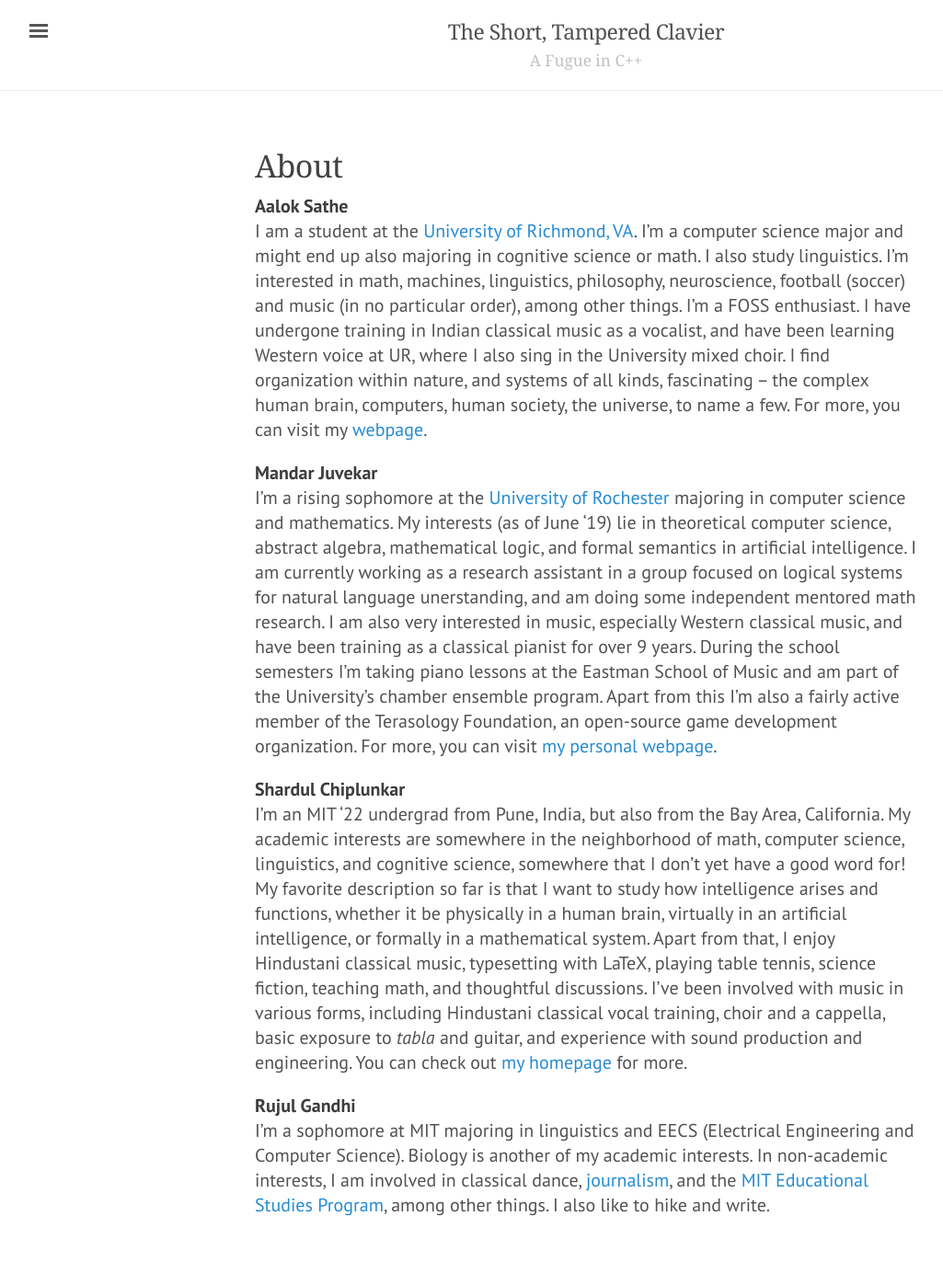
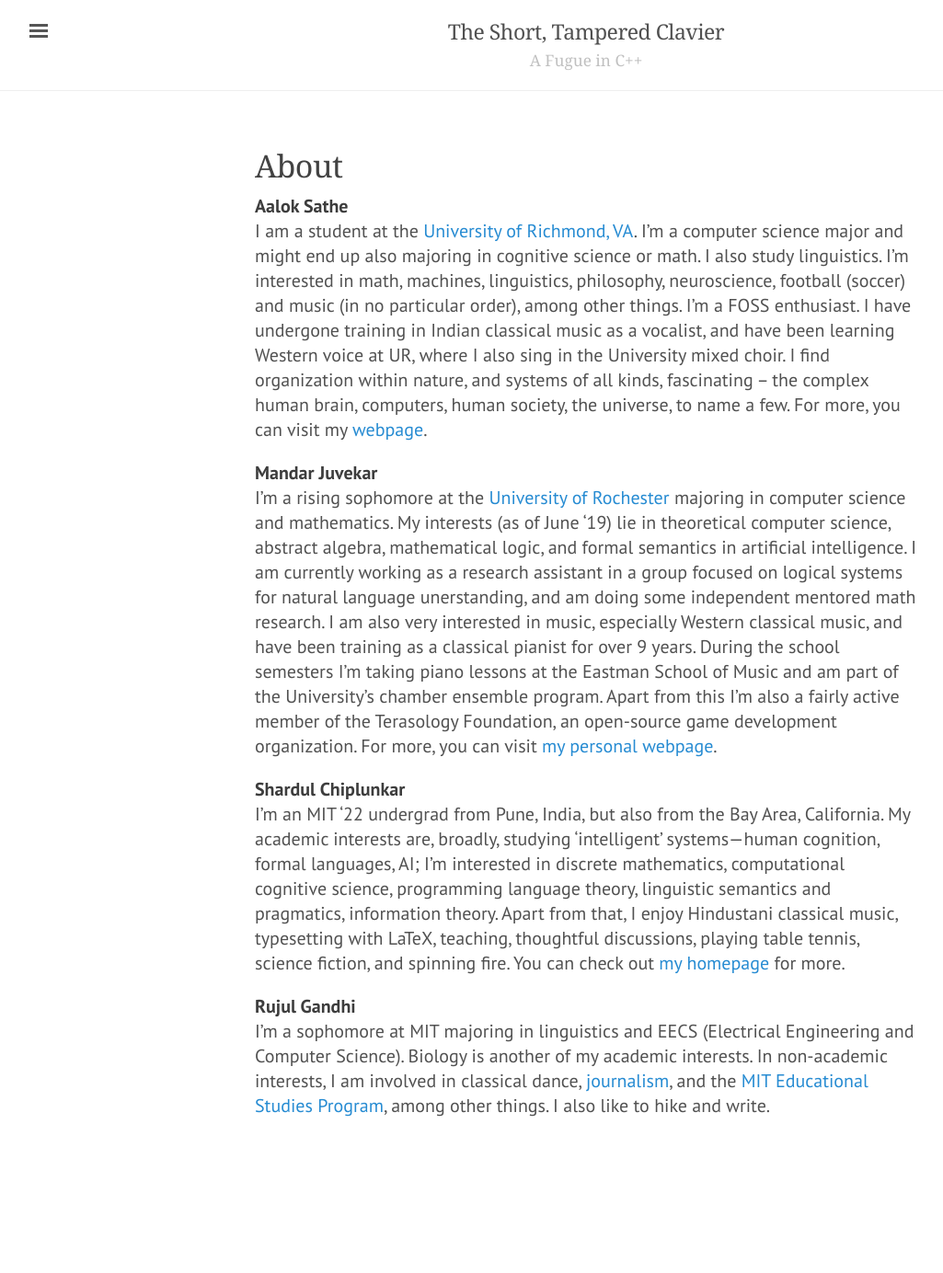
Before and after one commit to theshorttamperedclavier/theshorttamperedclavier.github.io, a Jekyll site: the page built from about.md, in a window 1280 px wide. Shown: the whole page at 92% size, without its empty margins (3-1028 px from the left). Built offline with Jekyll 4.4.1, drawn with Linux system fonts in a browser that asks for light colours; some web fonts are replaced; after the commit the page ends 1276 px from its top, so only the background shows below that.

Commit message:
Update self on about page

```diff
--- a/about.md
+++ b/about.md
@@ -30,18 +30,12 @@ Foundation, an open-source game development organization. For more, you can
 visit [my personal webpage](http://csug.rochester.edu/u/mjuvekar).
 
 <div class="about-author">Shardul Chiplunkar</div> I'm an MIT '22 undergrad from Pune, India, but also from
-the Bay Area, California. My academic interests are somewhere in the
-neighborhood of math, computer science, linguistics, and cognitive science,
-somewhere that I don't yet have a good word for! My favorite description so far
-is that I want to study how intelligence arises and functions, whether it be
-physically in a human brain, virtually in an artificial intelligence, or
-formally in a mathematical system. Apart from that, I enjoy Hindustani classical
-music, typesetting with LaTeX, playing table tennis, science fiction, teaching
-math, and thoughtful discussions. I've been involved with music in various
-forms, including Hindustani classical vocal training, choir and a cappella,
-basic exposure to *tabla* and guitar, and experience with sound production and
-engineering. You can check out [my homepage](https://www.mit.edu/~shardulc/) for
-more.
+the Bay Area, California. My academic interests are, broadly, studying 'intelligent' systems—human
+cognition, formal languages, AI; I'm interested in discrete mathematics, computational cognitive science,
+programming language theory, linguistic semantics and pragmatics, information theory. Apart from that, I
+enjoy Hindustani classical music, typesetting with LaTeX, teaching, thoughtful discussions, playing table
+tennis, science fiction, and spinning fire. You can check out [my homepage](https://www.mit.edu/~shardulc/)
+for more.
 
 <div class="about-author">Rujul Gandhi</div> I'm a sophomore at MIT
 majoring in linguistics and EECS (Electrical Engineering and Computer Science). Biology is another of my academic interests. In non-academic interests, I am involved in classical dance, [journalism](https://thetech.com/authors/rujul-gandhi), and the [MIT Educational Studies Program](esp.mit.edu), among other things. I also like to hike and write.
```
